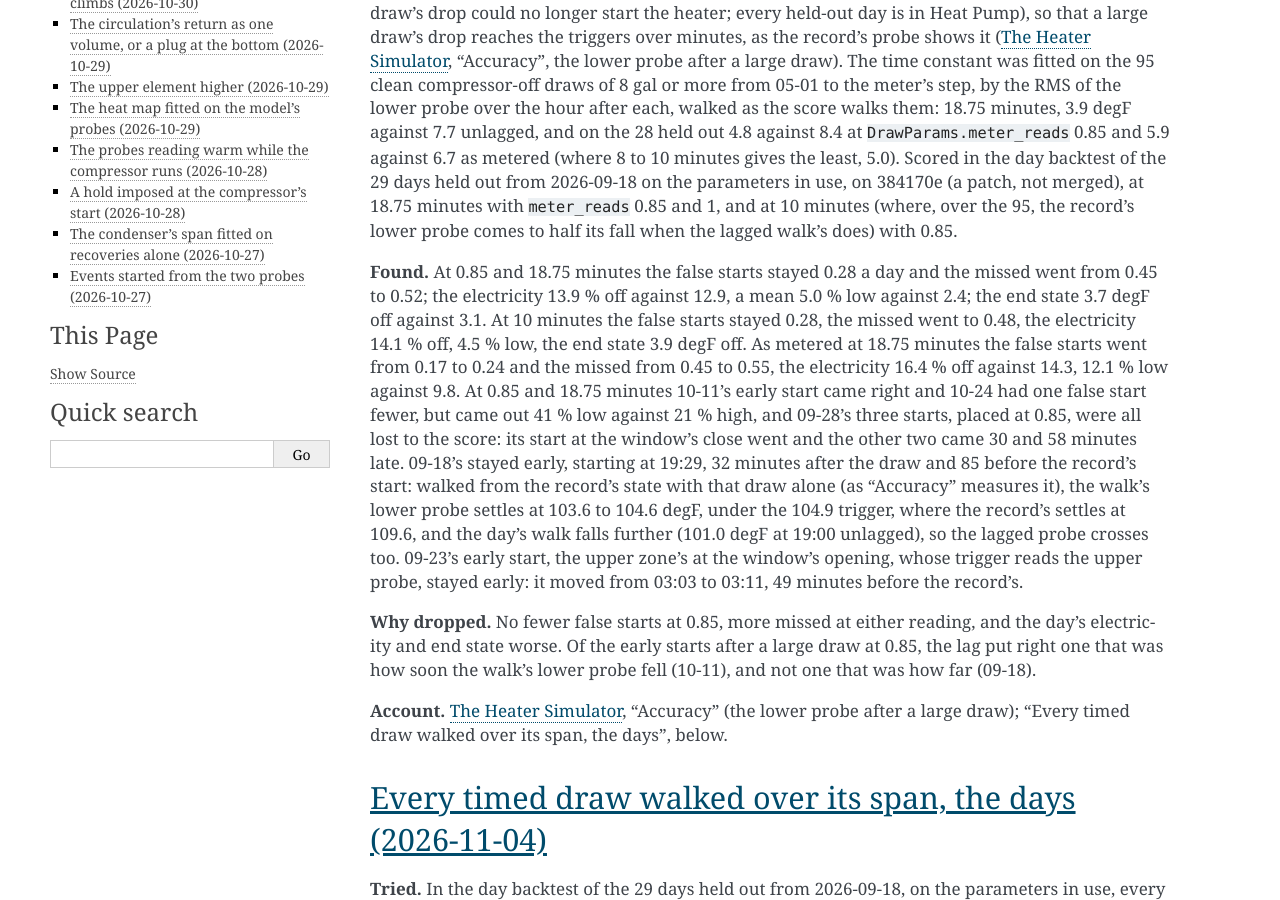
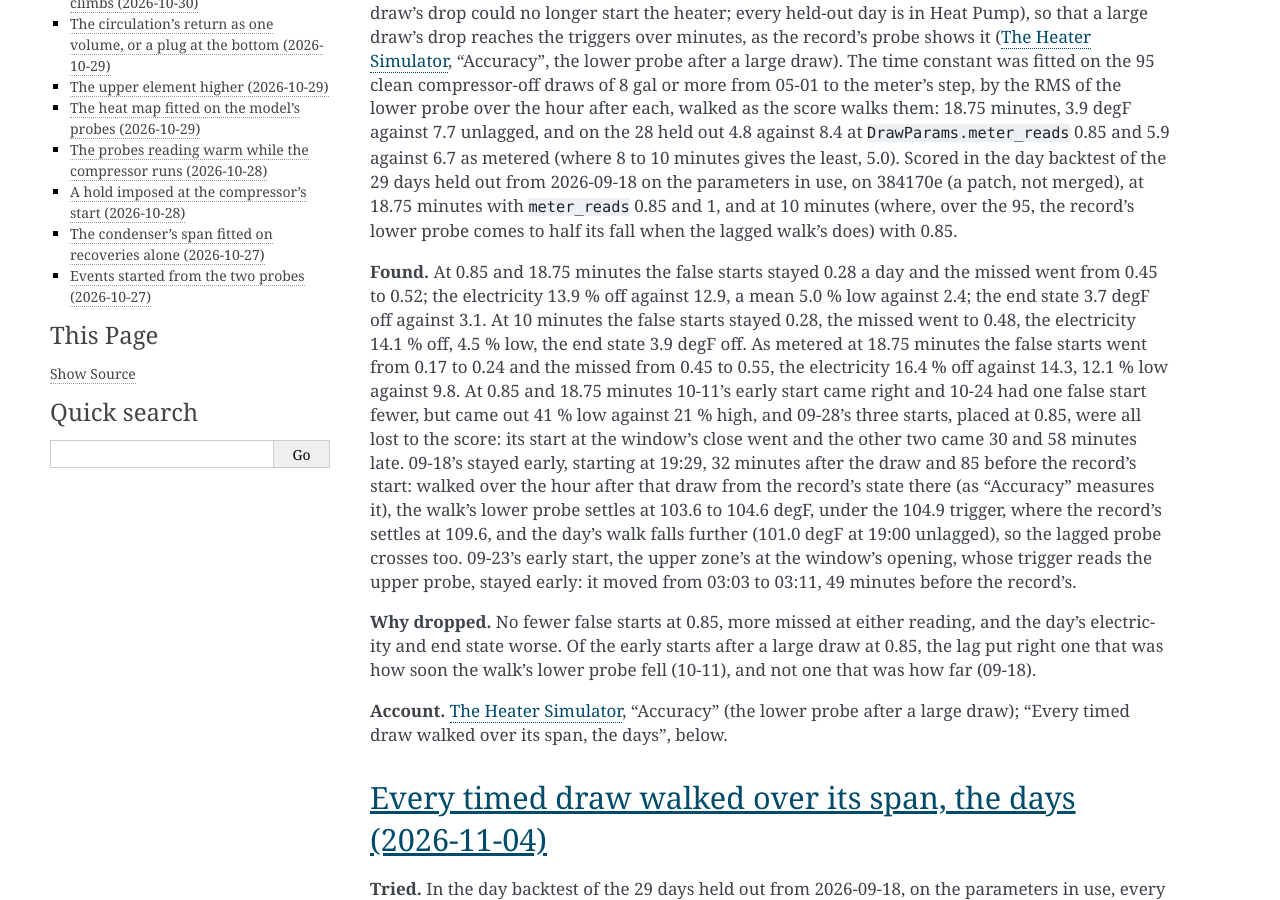
Before and after one commit to eman/nwp500-python, a Sphinx documentation site: the page built from docs/explanation/simulator-tried.rst, in a window 1280 px wide and 900 px high, scrolled down 1299 px. Built offline with Sphinx 7.4.7, drawn with Linux system fonts in a browser that asks for light colours.

Commit message:
docs(sim): the 09-18 settle walk is the hour after the draw

```diff
--- a/docs/explanation/simulator-tried.rst
+++ b/docs/explanation/simulator-tried.rst
@@ -48,13 +48,13 @@
 all lost to the score: its start at the window's close went and the
 other two came 30 and 58 minutes late. 09-18's stayed early, starting at
 19:29, 32 minutes after the draw and 85 before the record's start:
-walked from the record's state with that draw alone (as "Accuracy"
-measures it), the walk's lower probe settles at 103.6 to 104.6 degF,
-under the 104.9 trigger, where the record's settles at 109.6, and the
-day's walk falls further (101.0 degF at 19:00 unlagged), so the lagged
-probe crosses too. 09-23's early start, the upper zone's at the window's
-opening, whose trigger reads the upper probe, stayed early: it moved
-from 03:03 to 03:11, 49 minutes before the record's.
+walked over the hour after that draw from the record's state there (as
+"Accuracy" measures it), the walk's lower probe settles at 103.6 to
+104.6 degF, under the 104.9 trigger, where the record's settles at
+109.6, and the day's walk falls further (101.0 degF at 19:00 unlagged),
+so the lagged probe crosses too. 09-23's early start, the upper zone's
+at the window's opening, whose trigger reads the upper probe, stayed
+early: it moved from 03:03 to 03:11, 49 minutes before the record's.
 
 **Why dropped.** No fewer false starts at 0.85, more missed at either
 reading, and the day's electricity and end state worse. Of the early
```
